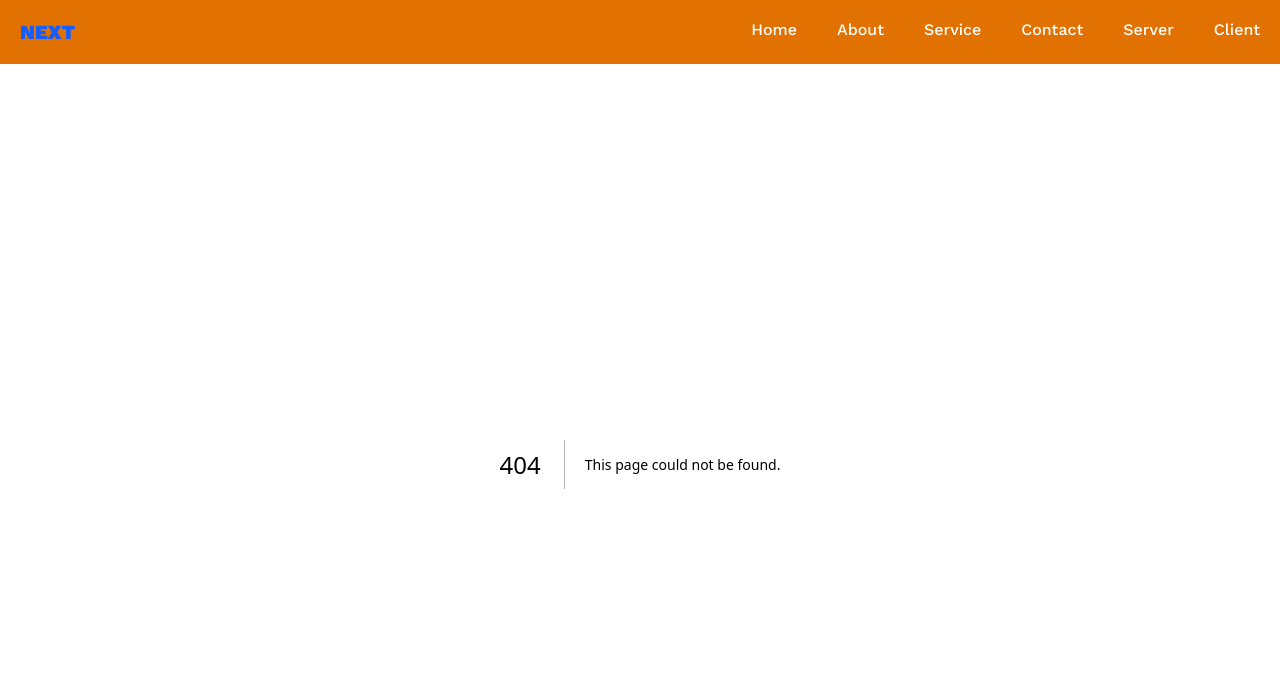
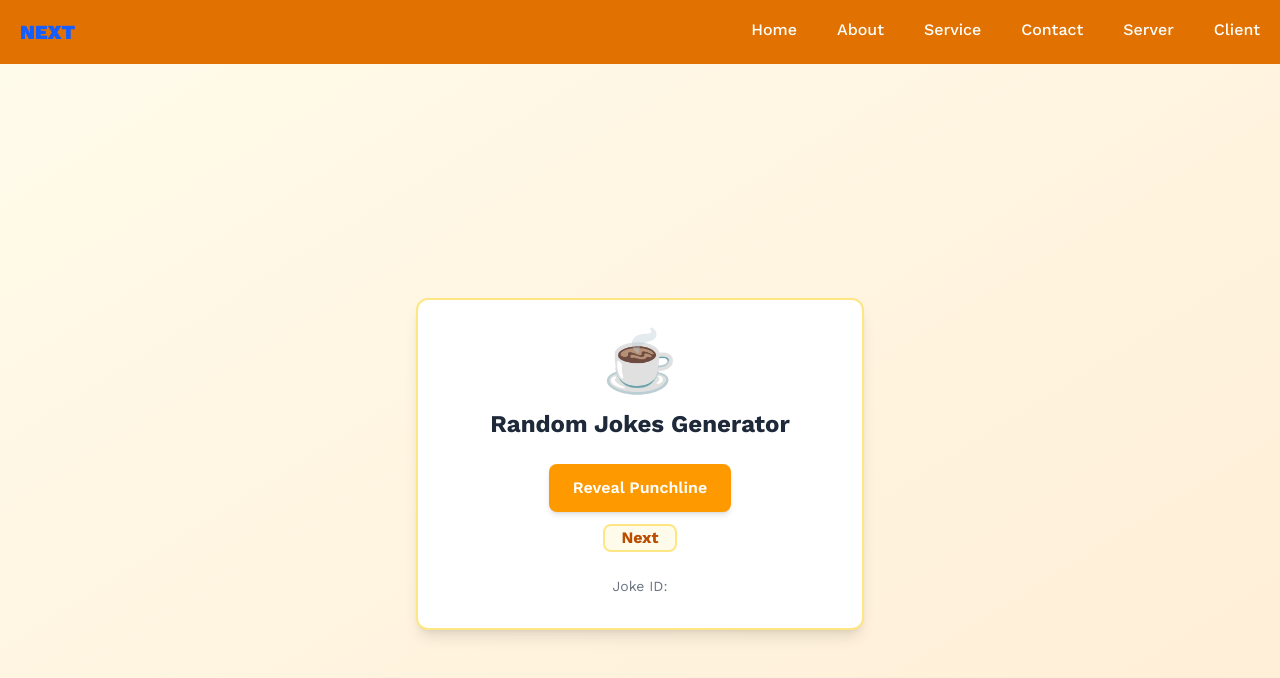
Before and after one commit to Prasoonsoni398/Next_App, a Next.js app in the folder client/: page /projects/jokes in a window 1280 px wide. Before the commit this address had no page. Shown: the top 678 px of the page. Built offline with nearby package versions, Linux system fonts and the light colour scheme; no server answers.

Commit message:
feat: implement dynamic and static pages for doctor data retrieval and display

```diff
--- /dev/null
+++ b/client/app/(user)/rendering/dynamic/page.tsx
@@ -0,0 +1,42 @@
+import { db } from "@/config/db"
+import { RowDataPacket } from "mysql2";
+
+interface Doctor extends RowDataPacket {
+    doctor_id: number;
+    first_name: string;
+}
+interface DoctorListsProps {
+    doctors: Doctor[];
+}
+
+export const dynamic = "force-dynamic";
+
+const DynamicPage = async () => {
+    const [doctors] = await db.execute<Doctor[]>("SELECT * FROM doctors");
+    console.log("fetching doctors");
+
+    return (
+        <>
+            <p>Total Doctors:{doctors.length}</p>
+            <DoctorLists doctors={doctors} />
+        </>
+    );
+};
+
+export default DynamicPage;
+
+const DoctorLists = async ({ doctors }: DoctorListsProps) => {
+        const [doctor] = await db.execute<Doctor[]>("SELECT * FROM doctors");
+    return (
+        <>
+            <ul>
+                {doctors.map((doctor) => (
+                    <li key={doctor.doctor_id}>
+                        {doctor.first_name}
+                    </li>
+                ))}
+            </ul>
+        </>
+    )
+
+}
--- /dev/null
+++ b/client/app/(user)/rendering/static/page.tsx
@@ -0,0 +1,26 @@
+import { db } from "@/config/db"
+import { RowDataPacket } from "mysql2";
+
+export const revalidate = 30;
+
+interface Doctor extends RowDataPacket {
+  doctor_id: number;
+  first_name: string;
+}
+
+const StaticPage = async () => {
+   const [doctors] = await db.execute<Doctor[]>("SELECT * FROM doctors");
+    console.log("Static doctors");
+
+    return (
+        <>
+            <ul>
+                {doctors.map((doctor)=>{
+                    return<li key = {doctor.doctor_id}> {doctor.first_name}</li>})
+                }
+            </ul>
+        </>
+    );
+};
+
+export default StaticPage;
--- a/client/app/(user)/servercomponent/page.tsx
+++ b/client/app/(user)/servercomponent/page.tsx
@@ -1,23 +1,36 @@
-export const ServerComponent = async () => {
-    const URL = "https://jsonplaceholder.typicode.com/posts"
+interface Post {
+    id: number,
+    body: string;
+}
+
+const ServerComponent = async () => {
+    const URL = "https://jsonplaceholder.typicode.com/posts";
+
     const res = await fetch(URL);
-    const data = await res.json()
-    console.log(data)
 
-      return (
+    if (!res.ok) {
+        throw new Error("Failed to fetch posts");
+    }
+
+    const data: Post[] = await res.json();
+
+    return (
         <>
-            <div className="text-5xl font-black text-blue-500">Server Component</div>
+            <div className="text-5xl font-black text-blue-500 text-center my-8">
+                Server Component
+            </div>
 
+            <ul className="grid grid-cols-1 md:grid-cols-2 lg:grid-cols-4 gap-6 p-6">
+                {data.map((post) => (
+                    <li
+                        key={post.id}
+                        className="bg-gray-100 rounded-lg shadow-md p-5 hover:bg-blue-100 hover:shadow-xl transition-all duration-300">
+                        <p className="text-gray-700">{post.body}</p>
+                    </li>
+                ))}
+            </ul>
+        </>
+    );
+};
 
-            <ul className="grid grid-cols-4 gap-4 mt-4">
-                {data.map((curElem, index) =>
-                    (<li key={index} className="bg-gray-200 p-4 rounded-md hover:bg-gray-400 hover:text-blue-800  transition-colors duration-300">
-                        {curElem.body}
-                    </li>)
-                )}
-            </ul>
-
-        </>
-    )
-}
-export default ServerComponent
+export default ServerComponent;
--- /dev/null
+++ b/client/app/(user)/static/page.tsx
@@ -0,0 +1,24 @@
+import { db } from "@/config/db"
+import { RowDataPacket } from "mysql2";
+
+interface Doctor extends RowDataPacket {
+  doctor_id: number;
+  first_name: string;
+}
+
+const StaticPage = async () => {
+   const [doctors] = await db.execute<Doctor[]>("SELECT * FROM doctors");
+    // console.log(doctors);
+
+    return (
+        <>
+            <ul>
+                {doctors.map((doctor)=>{
+                    return<li key = {doctor.doctor_id}> {doctor.first_name}</li>})
+                }
+            </ul>
+        </>
+    );
+};
+
+export default StaticPage;
--- /dev/null
+++ b/client/app/projects/jokes/page.tsx
@@ -0,0 +1,86 @@
+"use client"
+
+import { useEffect, useState } from "react";
+
+interface JokesProps {
+    id: number;
+    setup: string;
+    punchline: string;
+    type: string;
+
+}
+
+const RandomJokes = () => {
+    const [randomJokes, setRandomJokes] = useState<JokesProps | null>(null);
+    const [showJokes, setShowJokes] = useState(true)
+
+    const URL = "https://official-joke-api.appspot.com/random_joke"
+
+
+    const fetchRandomJokes = async () => {
+        const res = await fetch(URL)
+        const data: JokesProps = await res.json()
+        console.log(data);
+        setRandomJokes(data)
+        setShowJokes(true)
+    }
+
+
+    useEffect(() => {
+        fetchRandomJokes();
+    }, [])
+    return (
+        <div className="min-h-screen bg-gradient-to-br from-amber-50 to-orange-100 flex items-center justify-center p-4">
+            <div className="bg-white rounded-xl shadow-lg p-8 max-w-md w-full border-2 border-amber-200">
+                <div className="text-center">
+                    <div className="text-6xl mb-4">☕</div>
+                    <h2 className="text-2xl font-bold text-gray-800 mb-6">
+                        Random Jokes Generator
+                    </h2>
+
+                    <div className="space-y-4">
+                        <p className="text-lg text-gray-700 font-medium">
+                            {randomJokes?.setup}
+                            {/* {randomJokes.} */}
+                        </p>
+
+                        {showJokes ? (
+                            <button
+                                onClick={() => setShowJokes(false)}
+                                className="bg-amber-500 hover:bg-amber-600 text-white font-semibold py-3 px-6 rounded-lg transition-colors duration-200 shadow-md cursor-pointer hover:shadow-lg"
+                            >
+                                Reveal Punchline
+                            </button>
+                        ) : (
+                            <div className="animate-fade-in">
+                                <p className="text-xl text-amber-700 font-bold bg-amber-50 p-4 rounded-lg border-2 border-amber-200 ">
+                                    {randomJokes?.punchline} 😄
+                                </p>
+                                <button
+                                    onClick={() => setShowJokes(true)}
+                                    className="mt-4 bg-gray-500 hover:bg-gray-600 text-white font-semibold py-2 px-4 rounded-lg transition-colors duration-200 cursor-pointer"
+                                >
+                                    Hide Punchline
+                                </button>
+                            </div>
+                        )}
+                    </div>
+
+                    <div>
+                        <button
+                            onClick={fetchRandomJokes}
+                            className="text-l text-amber-700 font-bold bg-amber-50 px-4 mt-3 rounded-lg border-2 border-amber-200 cursor-pointer hover:shadow-lg"
+                        >
+                            Next
+                        </button>
+                        <div className="mt-6 text-sm text-gray-500">
+                            Joke ID: {randomJokes?.id}
+                        </div>
+                    </div>
+                </div>
+            </div>
+        </div>
+    )
+}
+
+export default RandomJokes;
--- /dev/null
+++ b/client/config/db.tsx
@@ -0,0 +1,21 @@
+import mysql from "mysql2/promise"
+
+// mysql.createConnection()
+export const db = mysql.createPool({
+    host:"localhost",
+    user:"root",
+    password:"StrongPassword_123",
+    database:"hospital_db"
+})
+
+
+try{
+    const connection = await db.getConnection()
+    console.log("Database Connected Successfully");
+    connection.release()
+}
+catch(err){
+    console.log("Database connection failed:",err);
+    process.exit(1)
+
+}
--- a/client/package.json
+++ b/client/package.json
@@ -10,6 +10,7 @@
   },
   "dependencies": {
     "lucide-react": "^1.24.0",
+    "mysql2": "^3.23.0",
     "next": "16.2.10",
     "react": "19.2.4",
     "react-dom": "19.2.4"
```
Also changed, not shown: 1 other file (tests, documents, lock files or other folders).
